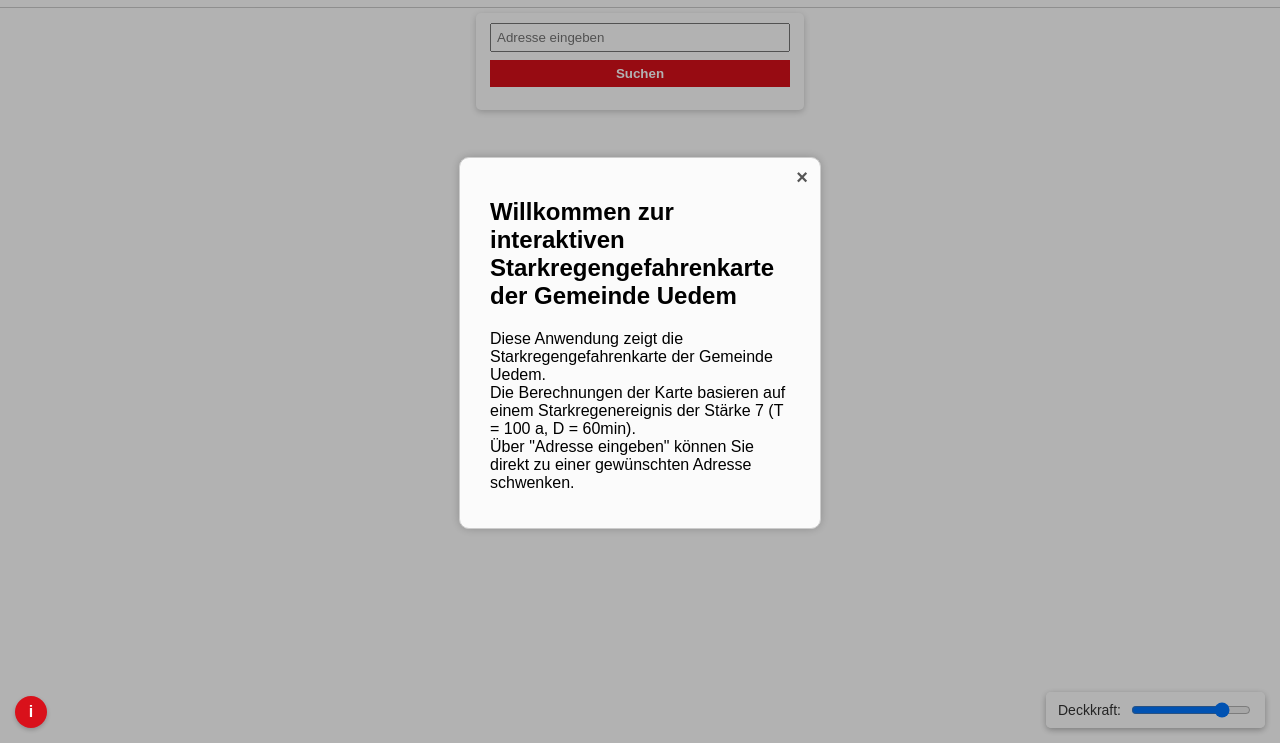
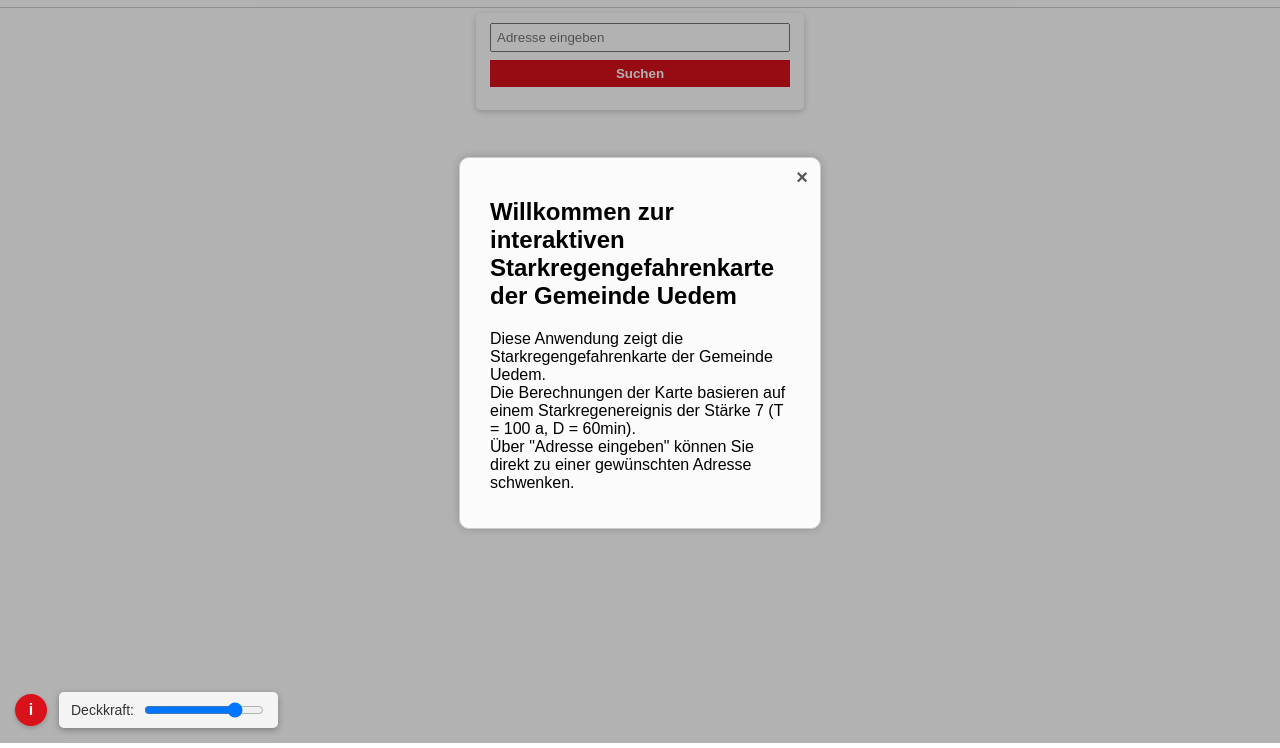
Before and after one commit to DrJEcht/SRRM-Uedem, a plain HTML site: page index.html in a window 1280 px wide. Shown: the part 57-805 px from the top of the page. Drawn offline with nearby package versions, Linux system fonts and the light colour scheme; a script that the page names is missing.

Commit message:
Update style.css

```diff
--- a/style.css
+++ b/style.css
@@ -70,27 +70,6 @@ body, html {
   margin-top: 5px;
 }
 
-#opacity-control {
-  position: absolute;
-  bottom: 15px;
-  right: 15px;
-  background: rgba(255, 255, 255, 0.85);
-  padding: 8px 12px;
-  border-radius: 5px;
-  box-shadow: 0 2px 6px rgba(0,0,0,0.3);
-  font-size: 14px;
-  color: #333;
-  z-index: 20;
-  display: flex;
-  align-items: center;
-  gap: 8px;
-}
-
-#opacitySlider {
-  cursor: pointer;
-  width: 120px;
-}
-
 .map {
   height: calc(100vh - 60px); /* Navbar abziehen */
   width: 100%;
@@ -133,11 +112,19 @@ body, html {
   cursor: pointer;
 }
 
-/* Info-Button */
-#infoButton {
+
+#bottom-controls {
   position: absolute;
   bottom: 15px;
   left: 15px;
+  display: flex;
+  align-items: center;
+  gap: 12px;
+  z-index: 1000;
+}
+
+/* Info-Button */
+#infoButton {
   width: 32px;
   height: 32px;
   border-radius: 50%;
@@ -148,5 +135,22 @@ body, html {
   border: none;
   cursor: pointer;
   box-shadow: 0 2px 4px rgba(0,0,0,0.2);
-  z-index: 1000; /* <<< ganz wichtig */
 }
+
+/* Transparenz-Slider */
+#opacity-control {
+  background: rgba(255, 255, 255, 0.85);
+  padding: 8px 12px;
+  border-radius: 5px;
+  box-shadow: 0 2px 6px rgba(0,0,0,0.3);
+  font-size: 14px;
+  color: #333;
+  display: flex;
+  align-items: center;
+  gap: 8px;
+}
+
+#opacitySlider {
+  cursor: pointer;
+  width: 120px;
+}
```
